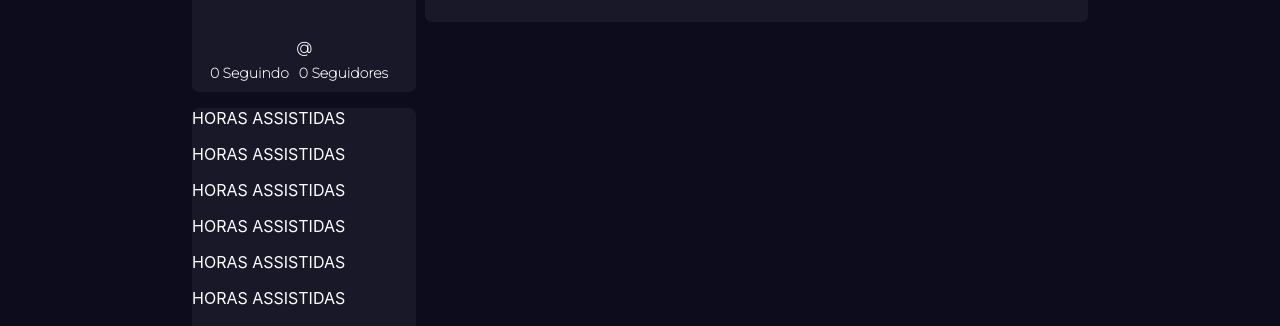
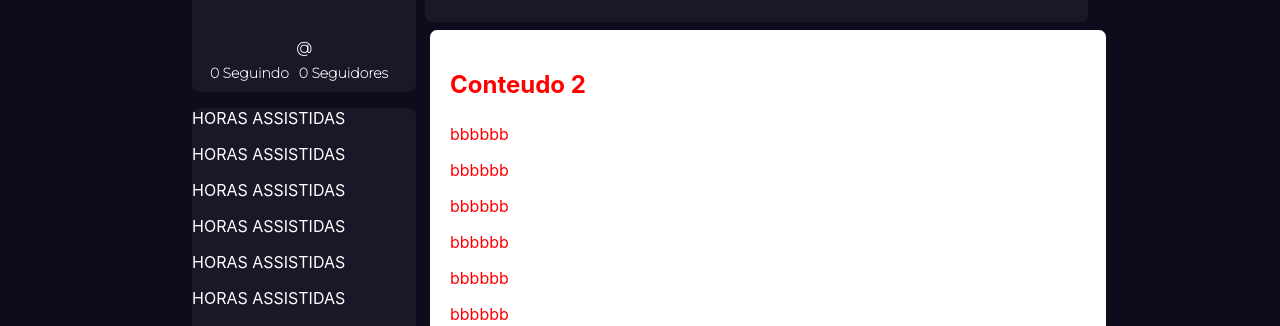
Before and after one commit to LukeRekt/site-animes-react, a React (Create React App) app: page /perfil in a window 1280 px wide. Both pictures are taken after a click on the element "Assistidos". Shown: the part 463-789 px from the top of the page. Built offline with nearby package versions, Linux system fonts and the light colour scheme; no server answers.

Commit message:
Abas do perfil

```diff
--- a/package.json
+++ b/package.json
@@ -20,7 +20,7 @@
     "web-vitals": "^2.1.4"
   },
   "scripts": {
-    "start": "react-scripts start",
+    "start": "set PORT=80 && react-scripts start",
     "server": "json-server -p 4000 --watch db.json",
     "build": "react-scripts build",
     "test": "react-scripts test",
--- /dev/null
+++ b/src/components/layoult/Tabsteste.js
@@ -0,0 +1,68 @@
+import { useState } from "react";
+import styles from "./Tabsteste.module.css";
+
+function Tabsteste() {
+  const [toggleState, setToggleState] = useState(1);
+
+  const toggleTab = (index) => {
+    setToggleState(index);
+  };
+
+  return (
+    <div className={styles.container}>
+      <div className={styles.bloc_tabs}>
+        <button
+          className={toggleState === 1 ? `${styles.tabs} ${styles.active_tabs}` : `${styles.tabs}`}
+          onClick={() => toggleTab(1)}
+        >
+          Tab 1
+        </button>
+        <button
+          className={toggleState === 2 ? `${styles.tabs} ${styles.active_tabs}` : `${styles.tabs}`}
+          onClick={() => toggleTab(2)}
+        >
+          Tab 2
+        </button>
+        <button
+          className={toggleState === 3 ? `${styles.tabs} ${styles.active_tabs}` : `${styles.tabs}`}
+          onClick={() => toggleTab(3)}
+        >
+          Tab 3
+        </button>
+      </div>
+
+      <div className={styles.content_tabs}>
+        <div
+          className={toggleState === 1 ? `${styles.content}  ${styles.active_content}` : `${styles.content}`}
+        >
+          <h2>Conteudo 1</h2>
+          <p>
+            Lorem ipsum dolor sit amet consectetur adipisicing elit. Obcaecati
+            praesentium incidunt quia aspernatur quasi quidem facilis quo nihil
+            vel voluptatum?
+          </p>
+        </div>
+
+        <div
+          className={toggleState === 2 ? `${styles.content}  ${styles.active_content}` : `${styles.content}`}
+        >
+          <h2>Conteudo 2</h2>
+          <p>
+            bbbbbb
+          </p>
+        </div>
+
+        <div
+          className={toggleState === 3 ? `${styles.content}  ${styles.active_content}` : `${styles.content}`}
+        >
+          <h2>Conteudo 3</h2>
+          <p>
+           aaaa
+          </p>
+        </div>
+      </div>
+    </div>
+  );
+}
+
+export default Tabsteste;
--- /dev/null
+++ b/src/components/layoult/Tabsteste.module.css
@@ -0,0 +1,87 @@
+
+
+  .container {
+    display: flex;
+    flex-direction: column;
+    position: relative;
+    width: 500px;
+    height: 300px;
+    background: #f1f1f1;
+    margin: 100px auto 0;
+    word-break: break-all;
+    border: 1px solid rgba(0, 0, 0, 0.274);
+
+  }
+
+  .bloc_tabs {
+    display: flex;
+  }
+  .tabs {
+
+    padding: 15px;
+    text-align: center;
+    width: 50%;
+    background: rgba(128, 128, 128, 0.075);
+    cursor: pointer;
+    border-bottom: 1px solid rgba(0, 0, 0, 0.274);
+    box-sizing: content-box;
+    position: relative;
+    outline: none;
+  }
+  .tabs:not(:last-child){
+    border-right: 1px solid rgba(0, 0, 0, 0.274);
+  }
+
+  .active_tabs  {
+    background: white;
+    border-bottom: 1px solid transparent;
+  }
+
+  .active_tabs::before {
+    content: "";
+    display: block;
+    position: absolute;
+    top: -5px;
+    left: 50%;
+    transform: translateX(-50%);
+    width: calc(100% + 2px);
+    height: 5px;
+    background: rgb(88, 147, 241);
+  }
+
+
+
+  button {
+    border: none;
+    color: red;
+  }
+  .content_tabs {
+    flex-grow : 1;
+
+  }
+  .content {
+    background: white;
+    padding: 20px;
+    width: 100%;
+    height: 100%;
+    display: none;
+
+  }
+  .content h2 {
+    padding: 0px 0 5px 0px;
+    color: red;
+  }
+  .content hr {
+    width: 100px;
+    height: 2px;
+    background: #222;
+    margin-bottom: 5px;
+  }
+  .content p {
+    width: 100%;
+    height: 100%;
+    color: red;
+  }
+  .active_content {
+    display: block;
+  }
--- a/src/components/pages/Favoritos.js
+++ b/src/components/pages/Favoritos.js
@@ -1,6 +1,11 @@
+import Tabsteste from "../layoult/Tabsteste"
+
 function Favoritos (){
     return (
-        <div><h1>Favoritos</h1></div>//essa página deve ser apenas possível de se visualizar caso esteja logado.
+        <div>
+            <Tabsteste/>
+
+        </div>//essa página deve ser apenas possível de se visualizar caso esteja logado.
     )
 }
 
--- a/src/components/pages/Home.js
+++ b/src/components/pages/Home.js
@@ -34,7 +34,7 @@ function Home() {
         <div>
             <div className={styles.container}>
 
-                <h1>Ola {user && <span>{user}</span>} {" "}</h1>
+                {/* <h1>Ola {user && <span>{user}</span>} {" "}</h1> */}
                 <div className={styles.carousel_animes}>
                     <BotaoInfo mensagem='ÚLTIMOS LANÇAMENTOS' />
                     <Carousel breakPoints={breakPoints}>
--- a/src/components/pages/PagePerfil.js
+++ b/src/components/pages/PagePerfil.js
@@ -3,11 +3,17 @@ import { useContext } from "react"
 import { UserContext } from '../../UserContext'
 import { FaHeart, FaClock, FaEye } from 'react-icons/fa';
 import { RiEqualizerLine } from "react-icons/ri";
-import { GrConfigure } from "react-icons/gr";
+import { useState } from "react";
 
 function PagePefil() {
     const { user } = useContext(UserContext)
     const { avatar } = useContext(UserContext)
+    const [toggleState, setToggleState] = useState(1);
+
+    const toggleTab = (index) => {
+        setToggleState(index);
+    };
+
     return (
         <div className={styles.PerfilContainer}>
             <div className={styles.leftUser}>
@@ -37,11 +43,85 @@ function PagePefil() {
                 </div>
             </div>
             <div className={styles.rightUser}>
-                <div className={`${styles.favoritos} ${styles.teste}`} ><p><FaHeart /> Favoritos</p></div>
-                <div className={`${styles.assistidos} ${styles.teste}`}><p><FaEye /> Assistidos</p></div>
-                <div className={`${styles.maistarde} ${styles.teste}`}><p><FaClock /> Ver mais Tarde</p></div>
-                <div className={`${styles.algumacoisa} ${styles.teste}`}><p> Alguma Coisa</p></div>
-                <div className={`${styles.editarPerfil} ${styles.teste}`}><p><RiEqualizerLine /> Editar Perfil</p></div>
+                <div onClick={() => toggleTab(1)} className={`${styles.favoritos} ${styles.teste}`} ><p><FaHeart /> Favoritos</p></div>
+                <div onClick={() => toggleTab(2)} className={`${styles.assistidos} ${styles.teste}`}><p><FaEye /> Assistidos</p></div>
+                <div onClick={() => toggleTab(3)} className={`${styles.maistarde} ${styles.teste}`}><p><FaClock /> Ver mais Tarde</p></div>
+                <div onClick={() => toggleTab(4)} className={`${styles.algumacoisa} ${styles.teste}`}><p> Alguma Coisa</p></div>
+                <div onClick={() => toggleTab(5)} className={`${styles.editarPerfil} ${styles.teste}`}><p><RiEqualizerLine /> Editar Perfil</p></div>
+            </div>
+            <div className={styles.content_tabs}>
+                <div className={toggleState === 1 ? `${styles.content}  ${styles.active_content}` : `${styles.content}`}>
+                    <h2>Conteudo 1</h2>
+                    <p>cccccccc</p>
+                    <p>cccccccc</p>
+                    <p>cccccccc</p>
+                    <p>cccccccc</p>
+                    <p>cccccccc</p>
+                    <p>cccccccc</p>
+                    <p>cccccccc</p>
+                    <p>cccccccc</p>
+                    <p>cccccccc</p>
+                    <p>cccccccc</p>
+                    <p>cccccccc</p>
+                </div>
+
+                <div className={toggleState === 2 ? `${styles.content}  ${styles.active_content}` : `${styles.content}`}>
+                    <h2>Conteudo 2</h2>
+                    <p>bbbbbb</p>
+                    <p>bbbbbb</p>
+                    <p>bbbbbb</p>
+                    <p>bbbbbb</p>
+                    <p>bbbbbb</p>
+                    <p>bbbbbb</p>
+                    <p>bbbbbb</p>
+                    <p>bbbbbb</p>
+                    <p>bbbbbb</p>
+                    <p>bbbbbb</p>
+                    <p>bbbbbb</p>
+                </div>
+
+                <div className={toggleState === 3 ? `${styles.content}  ${styles.active_content}` : `${styles.content}`}>
+                    <h2>Conteudo 3</h2>
+                    <p>bbbbbb</p>
+                    <p>bbbbbb</p>
+                    <p>bbbbbb</p>
+                    <p>bbbbbb</p>
+                    <p>bbbbbb</p>
+                    <p>bbbbbb</p>
+                    <p>bbbbbb</p>
+                    <p>bbbbbb</p>
+                    <p>bbbbbb</p>
+                    <p>bbbbbb</p>
+                    <p>bbbbbb</p>
+                </div>
+                <div className={toggleState === 4 ? `${styles.content}  ${styles.active_content}` : `${styles.content}`}>
+                    <h2>Conteudo 4</h2>
+                    <p>bbbbbb</p>
+                    <p>bbbbbb</p>
+                    <p>bbbbbb</p>
+                    <p>bbbbbb</p>
+                    <p>bbbbbb</p>
+                    <p>bbbbbb</p>
+                    <p>bbbbbb</p>
+                    <p>bbbbbb</p>
+                    <p>bbbbbb</p>
+                    <p>bbbbbb</p>
+                    <p>bbbbbb</p>
+                </div>
+                <div className={toggleState === 5 ? `${styles.content}  ${styles.active_content}` : `${styles.content}`}>
+                    <h2>Conteudo 5</h2>
+                    <p>bbbbbb</p>
+                    <p>bbbbbb</p>
+                    <p>bbbbbb</p>
+                    <p>bbbbbb</p>
+                    <p>bbbbbb</p>
+                    <p>bbbbbb</p>
+                    <p>bbbbbb</p>
+                    <p>bbbbbb</p>
+                    <p>bbbbbb</p>
+                    <p>bbbbbb</p>
+                    <p>bbbbbb</p>
+                </div>
             </div>
         </div>
     )
--- a/src/components/pages/PagePerfil.module.css
+++ b/src/components/pages/PagePerfil.module.css
@@ -99,3 +99,34 @@
     background-color: #0C0C1D;
     color: #eb9a2a;
 }
+
+.content {
+    background: white;
+    padding: 20px;
+    width: 100%;
+    height: 100%;
+    display: none;
+    border-radius: 7px;
+
+
+  }
+  .content_tabs{
+      width: 71%;
+      float: left;
+      margin-left: 14px;
+      margin-top: 8px;
+
+
+  }
+  .content h2 {
+    padding: 0px 0 5px 0px;
+    color: red;
+  }
+  .content p {
+    width: 100%;
+    height: 100%;
+    color: red;
+  }
+  .active_content {
+    display: block;
+  }
```
